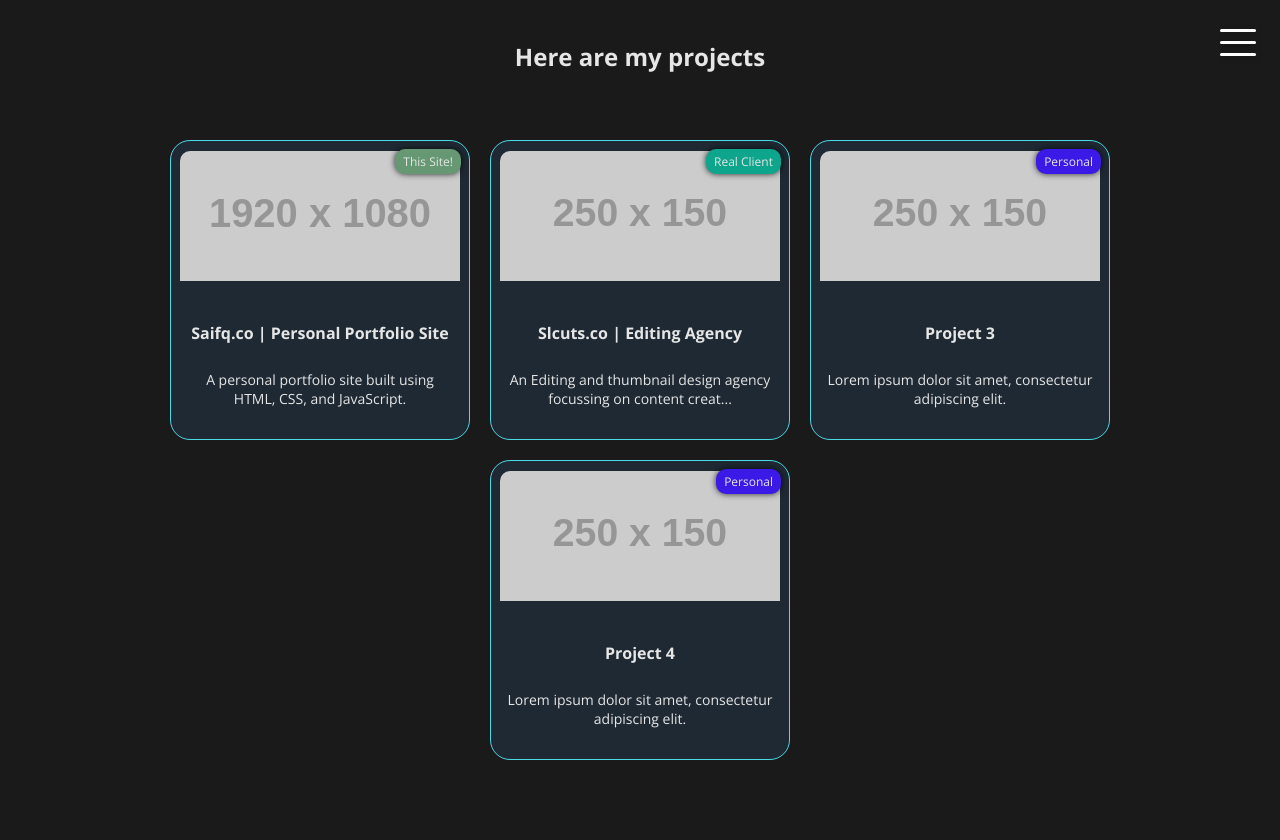
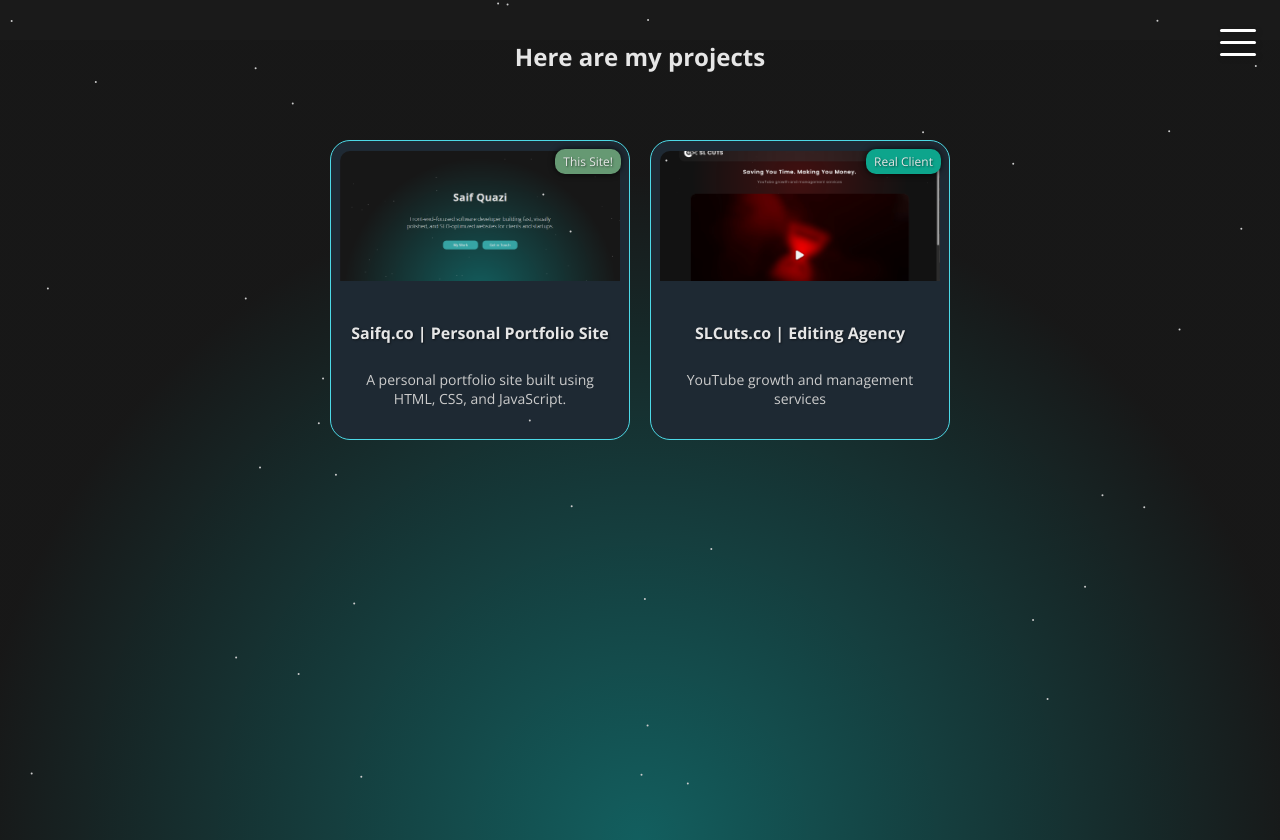
Before and after one commit to Saif-Quazi/saifq.co, a website: page public/projects.html in a window 1280 px wide. Drawn offline with nearby package versions, Linux system fonts and the light colour scheme; placeholder pictures from the web are drawn by us.

Commit message:
[v2.0.0] Add particle effects + gradients, update routes and styles, final check of css, js, and html

```diff
--- a/public/client/components.js
+++ b/public/client/components.js
@@ -7,8 +7,8 @@
                 <p id="menuTitle">MENU</p>
                 <div id="navBtnsHolder">
                     <button class="navBtns" onclick="window.location.href='/'">Home</button>
-                    <button class="navBtns" onclick="window.location.href='/projects.html'">Projects</button>
-                    <button class="navBtns" onclick="window.location.href='/contact.html'">Contact</button>
+                    <button class="navBtns" onclick="window.location.href='/projects'">Projects</button>
+                    <button class="navBtns" onclick="window.location.href='/contact'">Contact</button>
                 </div>
                 <p id="socialText">Find me on</p>
                 <div id="socials">
--- /dev/null
+++ b/public/client/particles.js
@@ -0,0 +1,105 @@
+const canvas = document.getElementById("particles");
+const ctx = canvas.getContext("2d");
+
+const config = {
+  particleCount: 40,
+  size: 1,
+  minSpeed: 0.5,
+  maxSpeed: 1,
+  directionAngle: -90,
+  directionSpread: 30,
+  directionStrength: 0.6,
+};
+
+let particlesArray = [];
+
+class Particle {
+  constructor() {
+    this.x = Math.random() * canvas.width;
+    this.y = Math.random() * canvas.height;
+    this.size = config.size;
+
+    const angleInRadians = (config.directionAngle * Math.PI) / 180;
+    const spreadInRadians = (config.directionSpread * Math.PI) / 180;
+    const randomSpread = (Math.random() - 0.5) * spreadInRadians;
+    const finalAngle = angleInRadians + randomSpread;
+
+    const speed =
+      config.minSpeed + Math.random() * (config.maxSpeed - config.minSpeed);
+
+    const directionalX =
+      Math.cos(finalAngle) * speed * config.directionStrength;
+    const directionalY =
+      Math.sin(finalAngle) * speed * config.directionStrength;
+
+    const driftX =
+      (Math.random() - 0.5) * speed * (1 - config.directionStrength);
+    const driftY =
+      (Math.random() - 0.5) * speed * (1 - config.directionStrength);
+
+    this.speedX = directionalX + driftX;
+    this.speedY = directionalY + driftY;
+  }
+
+  update() {
+    this.x += this.speedX;
+    this.y += this.speedY;
+    if (this.x < 0) this.x = canvas.width;
+    if (this.x > canvas.width) this.x = 0;
+    if (this.y < 0) this.y = canvas.height;
+    if (this.y > canvas.height) this.y = 0;
+
+    this.speedX += (Math.random() - 0.5) * 0.01;
+    this.speedY += (Math.random() - 0.5) * 0.01;
+    this.speedX = Math.max(
+      Math.min(this.speedX, config.maxSpeed),
+      -config.maxSpeed,
+    );
+    this.speedY = Math.max(
+      Math.min(this.speedY, config.maxSpeed),
+      -config.maxSpeed,
+    );
+  }
+
+  draw() {
+    ctx.fillStyle = "#ccc";
+    ctx.beginPath();
+    ctx.arc(this.x, this.y, this.size, 0, Math.PI * 2);
+    ctx.fill();
+  }
+}
+
+function initParticles() {
+  particlesArray = [];
+  for (let i = 0; i < config.particleCount; i++) {
+    particlesArray.push(new Particle());
+  }
+}
+
+function resizeCanvas() {
+  canvas.width = window.innerWidth;
+  canvas.height = window.innerHeight;
+  canvas.style.width = "100vw";
+  canvas.style.height = "100vh";
+  canvas.style.position = "fixed";
+  canvas.style.top = "0";
+  canvas.style.left = "0";
+  canvas.style.zIndex = "1";
+  canvas.style.pointerEvents = "none";
+  canvas.style.transform = "";
+  canvas.style.transformOrigin = "";
+  initParticles();
+}
+
+function animate() {
+  ctx.clearRect(0, 0, canvas.width, canvas.height);
+  particlesArray.forEach((particle) => {
+    particle.update();
+    particle.draw();
+  });
+  requestAnimationFrame(animate);
+}
+
+resizeCanvas();
+window.addEventListener("resize", resizeCanvas);
+animate();
--- a/public/client/projects.js
+++ b/public/client/projects.js
@@ -1,7 +1,7 @@
 const projectHolder = document.getElementById("projectHolder");
 let projects = [
   {
-    image: "https://placehold.co/1920x1080",
+    image: "assets/projects/saifq.co.png",
     name: "Saifq.co | Personal Portfolio Site",
     description:
       "A personal portfolio site built using HTML, CSS, and JavaScript.",
@@ -10,30 +10,30 @@
     isDemo: false,
   },
   {
-    image: "https://placehold.co/250x150",
-    name: "Slcuts.co | Editing Agency",
+    image: "assets/projects/slcuts.co.png",
+    name: "SLCuts.co | Editing Agency",
     description:
-      "An Editing and thumbnail design agency focussing on content creators on YouTube.",
+      "YouTube growth and management services",
     githubRepo: "https://github.com/Saif-Quazi/slcuts/",
     demoLink: "https://slcuts.co/",
     isDemo: false,
   },
-  {
-    image: "https://placehold.co/250x150",
-    name: "Project 3",
-    description: "Lorem ipsum dolor sit amet, consectetur adipiscing elit.",
-    githubRepo: "https://github.com/Saif-Quazi",
-    demoLink: "https://example.com",
-    isDemo: true,
-  },
-  {
-    image: "https://placehold.co/250x150",
-    name: "Project 4",
-    description: "Lorem ipsum dolor sit amet, consectetur adipiscing elit.",
-    githubRepo: "https://github.com/Saif-Quazi",
-    demoLink: "https://example.com",
-    isDemo: true,
-  },
+  // {
+  //   image: "https://placehold.co/250x150",
+  //   name: "Project 3",
+  //   description: "Lorem ipsum dolor sit amet, consectetur adipiscing elit.",
+  //   githubRepo: "https://github.com/Saif-Quazi",
+  //   demoLink: "https://example.com",
+  //   isDemo: true,
+  // },
+  // {
+  //   image: "https://placehold.co/250x150",
+  //   name: "Project 4",
+  //   description: "Lorem ipsum dolor sit amet, consectetur adipiscing elit.",
+  //   githubRepo: "https://github.com/Saif-Quazi",
+  //   demoLink: "https://example.com",
+  //   isDemo: true,
+  // },
 ];
 
 function generateProjects() {
--- a/public/projects.html
+++ b/public/projects.html
@@ -79,9 +79,9 @@
         <link rel="stylesheet" href="styles/main.css" />
         <link rel="stylesheet" href="styles/page/projects.css" />
         <link rel="stylesheet" href="styles/responsive.css" />
-
     </head>
     <body>
+        <canvas id="particles"></canvas>
         <screensize-warning></screensize-warning>
         <nav-menu></nav-menu>
         <menu-btn></menu-btn>
@@ -96,5 +96,6 @@
         <script src="client/components.js"></script>
         <script src="client/main.js"></script>
         <script src="client/projects.js"></script>
+        <script src="client/particles.js"></script>
     </body>
 </html>
--- a/public/styles/main.css
+++ b/public/styles/main.css
@@ -1,13 +1,11 @@
 :root {
     --primary-color: hsl(185, 75%, 60%);
     --secondary-color: hsl(150, 75%, 60%);
-    --accent-color: hsl(14, 100%, 62%);
     --text-color: hsl(0, 0%, 90%);
     --text-color-secondary: hsl(0, 0%, 80%);
     --basic-border: 1px solid hsla(0, 0%, 100%, 0.8);
     --normal-shadow: 2px 2px 6px hsla(0, 0%, 0%, 0.2);
-
-    --debugBorder: 1px solid white;
+    --text-shadow: 1px 1px 2px hsla(0, 0%, 0%, 0.5);
 }
 
 * {
@@ -54,9 +52,21 @@
     padding: 10px;
 }
 
+#particles {
+    position: fixed;
+    top: 0;
+    left: 0;
+    width: 100vw;
+    height: 100vh;
+    z-index: -1;
+    pointer-events: none;
+}
+
 main {
     width: 100vw;
     min-height: 100vh;
+    background: radial-gradient(circle at center 100%, hsla(180, 100%, 50%, 0.3), hsla(180, 0%, 0%, 0.1), hsla(180, 0%, 0%, 0.1) 130%);
+    z-index: 100;
 }
 
 #menuBtnHolder {
--- a/public/styles/page/contact.css
+++ b/public/styles/page/contact.css
@@ -5,7 +5,6 @@
     flex-direction: column;
     align-items: center;
     justify-content: space-evenly;
-    background: radial-gradient(circle at center 30%, hsla(180, 100%, 50%, 0.3), hsla(180, 0%, 0%, 0.1), hsla(180, 0%, 0%, 0.1) 100%);
 }
 
 #contactForm {
@@ -29,12 +28,14 @@
 #formTitle {
     font-size: 18px;
     margin: 10px;
+    text-shadow: var(--text-shadow);
 }
 
 #formSubtitle {
     font-size: 14px;
     color: #ccc;
     margin: 10px;
+    text-shadow: var(--text-shadow);
 }
 
 .formFields {
@@ -57,23 +58,23 @@
     color: hsla(0, 0%, 100%, 0.6);
 }
 
-#message {
+#formMessage {
     height: 80px;
     resize: none;
 }
 
-#message::-webkit-scrollbar {
+#formMessage::-webkit-scrollbar {
     width: 10px;
     border-radius: 0 10px 10px 0;
     background-color: hsla(0, 0%, 100%, 0.2);
 }
 
-#message::-webkit-scrollbar-thumb {
+#formMessage::-webkit-scrollbar-thumb {
     background-color: hsla(0, 0%, 100%, 0.4);
     border-radius: 10px;
 }
 
-#message::-webkit-scrollbar-thumb:hover {
+#formMessage::-webkit-scrollbar-thumb:hover {
     background-color: hsla(0, 0%, 100%, 0.6);
 }
 
@@ -83,10 +84,12 @@
     padding: 10px 20px;
     margin: 10px;
     border-radius: 25px;
-    background-color: hsla(180, 100%, 50%, 0.5);
+    text-shadow: var(--text-shadow);
+    background: hsla(180, 75%, 60%, 0.6);
+    cursor: pointer;
 }
 
 #submitBtn:hover {
-    background-color: hsla(180, 100%, 50%, 0.7);
-    cursor: pointer;
+    box-shadow: 4px 4px 0 hsla(180, 75%, 60%, 0.4);
+    transform: translate(-4px, -4px);
 }
--- a/public/styles/page/home.css
+++ b/public/styles/page/home.css
@@ -3,10 +3,11 @@
     align-items: center;
     justify-content: center;
     flex-direction: column;
+    z-index: 100;
 }
 
 #name {
-    font-size: 48px;
+    font-size: 40px;
     font-weight: 700;
     letter-spacing: 1px;
     color: var(--text-color);
@@ -14,8 +15,9 @@
 }
 
 #description {
-    font-size: 24px;
+    font-size: 20px;
     font-weight: 300;
+    padding: 10px;
     color: var(--text-color);
     margin-top: 20px;
     margin-bottom: 40px;
@@ -27,16 +29,16 @@
 }
 
 .mainBtns {
-    width: 160px;
+    width: 120px;
     height: 40px;
     font-size: 16px;
     border-radius: 15px;
-    background: hsla(181, 77%, 59%, 0.7);
     color: var(--text-color);
+    background: hsla(180, 75%, 60%, 0.6);
     cursor: pointer;
 }
 
 .mainBtns:hover {
-    box-shadow: 4px 4px 0 hsla(181, 77%, 59%, 0.3);
+    box-shadow: 4px 4px 0 hsla(180, 75%, 60%, 0.4);
     transform: translate(-4px, -4px);
 }
--- a/public/styles/page/projects.css
+++ b/public/styles/page/projects.css
@@ -77,6 +77,7 @@
     border-radius: 10px;
     font-size: 12px;
     box-shadow: 0 0 6px hsla(0, 0%, 0%, 0.8);
+    text-shadow: var(--text-shadow);
 }
 
 .projImg {
@@ -103,11 +104,13 @@
     font-size: 16px;
     font-weight: bold;
     margin: 4px;
+    text-shadow: var(--text-shadow);
 }
 
 .projDesc {
     font-size: 14px;
     margin: 4px;
+    color: var(--text-color-secondary);
 }
 
 .projLink {
@@ -145,8 +148,9 @@
     align-items: center;
     justify-content: space-evenly;
     border-radius: 20px;
+    box-shadow: var(--normal-shadow);
     background: hsla(0, 0%, 20%, 0.6);
-    backdrop-filter: blur(10px);
+    backdrop-filter: blur(12px);
     z-index: 1001;
     opacity: 0;
     overflow: auto;
@@ -165,8 +169,8 @@
     display: none;
     opacity: 0;
     transition: opacity 0.3s ease-in-out;
-    background: rgba(0, 0, 0, 0.5);
-    backdrop-filter: blur(10px);
+    background: rgba(0, 0, 0, 0.2);
+    backdrop-filter: blur(2px);
     z-index: 1000;
 }
 
@@ -188,6 +192,7 @@
     cursor: pointer;
     z-index: 10;
     scale: 0.85;
+    text-shadow: var(--text-shadow);
 }
 
 .closeBtn:hover {
@@ -231,6 +236,7 @@
     font-weight: 200;
     margin: 10px 0;
     text-align: left;
+    color: var(--text-color-secondary);
     overflow-y: auto;
 }
 
@@ -239,7 +245,7 @@
     display: flex;
     align-items: center;
     justify-content: flex-start;
-    gap: 3px;
+    gap: 5px;
 }
 
 .mProjLink {
@@ -254,12 +260,14 @@
     font-weight: 200;
     text-transform: uppercase;
     text-decoration: none;
-    background: hsla(181, 77%, 59%, 0.3);
+    text-shadow: var(--text-shadow);
+    background: hsla(180, 75%, 60%, 0.6);
+    cursor: pointer;
 }
 
 .mProjLink:hover {
-    cursor: pointer;
-    background: hsla(181, 77%, 59%, 0.5);
+    box-shadow: 3px 3px 0 hsla(180, 75%, 60%, 0.4);
+    transform: translate(-3px, -3px);
 }
 
 .mProjLink:nth-child(1) {
```
Also changed, not shown: public/404.html (+1 -1 lines), public/contact.html (+5 -3 lines), public/index.html (+4 -2 lines), public/styles/responsive.css (+39 -1 lines), public/assets/projects/saifq.co.png (added), public/assets/projects/slcuts.co.png (added), 1 other file.
